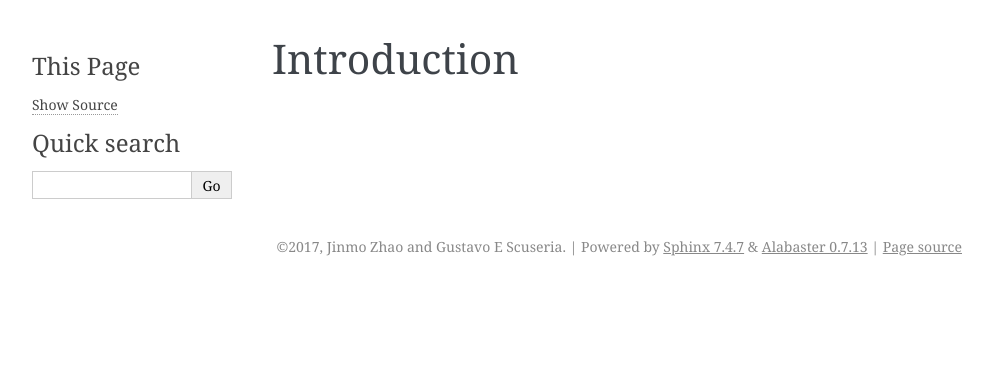
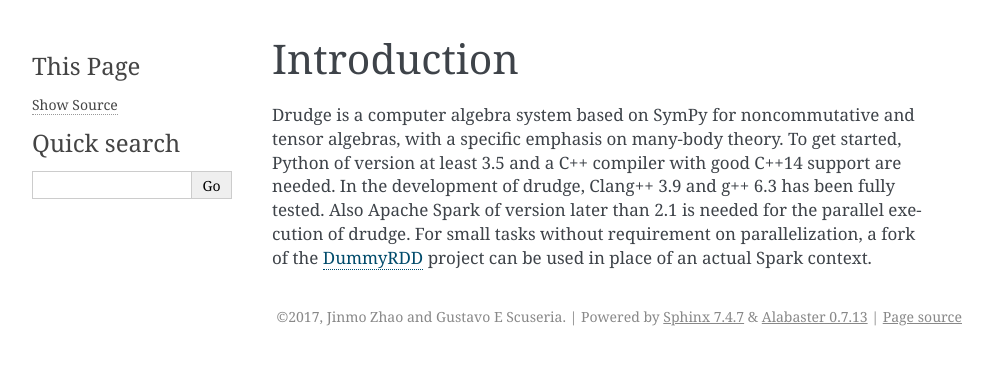
Before and after one commit to tschijnmo/drudge, a Sphinx documentation site: the page built from docs/intro.rst, in a window 1280 px wide. Shown: the top 365 px of the page, without its empty margins (148-1141 px from the left). Built offline with Sphinx 7.4.7, drawn with Linux system fonts in a browser that asks for light colours.

Commit message:
Add introduction section to documentation

```diff
--- a/docs/intro.rst
+++ b/docs/intro.rst
@@ -1,2 +1,12 @@
 Introduction
 ============
+
+Drudge is a computer algebra system based on SymPy for noncommutative and
+tensor algebras, with a specific emphasis on many-body theory.  To get started,
+Python of version at least 3.5 and a C++ compiler with good C++14 support are
+needed.  In the development of drudge, Clang++ 3.9 and g++ 6.3 has been fully
+tested.  Also Apache Spark of version later than 2.1 is needed for the parallel
+execution of drudge.  For small tasks without requirement on parallelization, a
+fork of the DummyRDD_ project can be used in place of an actual Spark context.
+
+.. _DummyRDD: https://github.com/tschijnmo/DummyRDD
```
